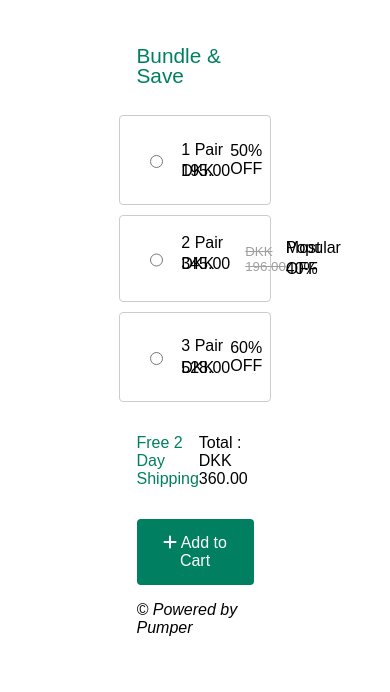
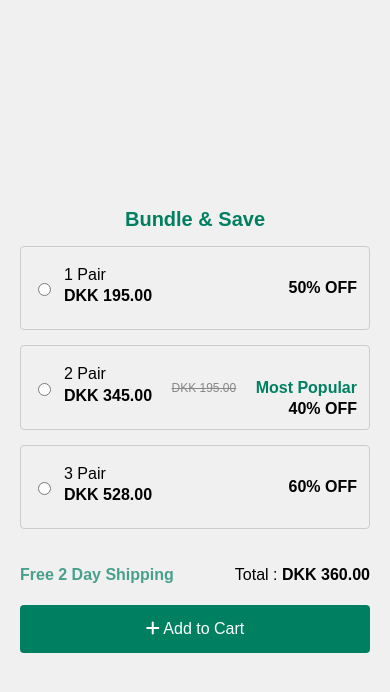
Before and after one commit to MD-Mujtaba/assessment, a plain HTML site: page index.html in a window 390 px wide. Drawn offline with Linux system fonts and the light colour scheme.

Commit message:
Responsive UI

```diff
--- a/index.html
+++ b/index.html
@@ -1,75 +1,54 @@
 <!DOCTYPE html>
 <html lang="en">
+
 <head>
     <meta charset="UTF-8">
     <meta name="viewport" content="width=device-width, initial-scale=1.0">
-    <title>Assessment</title>
     <link rel="stylesheet" href="style.css">
     <link rel="stylesheet" href="https://cdnjs.cloudflare.com/ajax/libs/font-awesome/6.0.0-beta3/css/all.min.css" />
+    <title>Assessment</title>
 </head>
+
 <body>
     <div class="card">
-        <div class="heading">
-            <h4>Bundle & Save</h4>
+        <h2>Bundle & Save</h2>
+        <div class="options">
+            <input type="radio" name="option" id="pair1" value="pair1">
+            <div class="pair">
+                <label for="pair1">1 Pair</label>
+                <h4>DKK 195.00</h4>
+            </div>
+            <span class="discount">50% OFF</span>
         </div>
-        <!-- 1st Rectangle -->
-        <div class="pair-1">
-            <div class="radio-price">
-                <input type="radio" name="pair" id="pair-1">
-                <div class="info">
-                    <h4>1 Pair</h4>
-                    <h4 class="price">DKK 195.00</h4>
-                </div>
+        <div class="options">
+            <input type="radio" name="option" id="pair2" value="pair2">
+            <div class="pair">
+                <label for="pair2">2 Pair</label>
+                <h4>DKK 345.00</h4>
             </div>
-            <div class="discount">
-                <h4>50% OFF</h4>
+            <span class="sale">DKK 195.00</span>
+            <div class="popular">
+                <h4 class="green-text">Most Popular</h4>
+                <span class="discount">40% OFF</span>
             </div>
         </div>
-        <!-- 2nd Rectangle -->
-        <div class="pair-2">
-            <div class="radio-price">
-                <input type="radio" name="pair" id="pair-1">
-                <div class="info">
-                    <h4>2 Pair</h4>
-                    <h4 class="price">DKK 345.00</h4>
-                </div>
-                <h5 class="line-through">DKK 196.00</h5>
+        <div class="options">
+            <input type="radio" name="option" id="pair3" value="pair3">
+            <div class="pair">
+                <label for="pair3">3 Pair</label>
+                <h4>DKK 528.00</h4>
             </div>
-            <div class="discount info">
-                <h4>Most Popular</h4>
-                <h4>40% OFF</h4>
-            </div>
-        </div>
-        <!-- 3rd Rectangle -->
-        <div class="pair-3">
-            <div class="radio-price">
-                <input type="radio" name="pair" id="pair-1">
-                <div class="info">
-                    <h4>3 Pair</h4>
-                    <h4 class="price">DKK 528.00</h4>
-                </div>
-            </div>
-            <div class="discount">
-                <h4>60% OFF</h4>
-            </div>
+            <span class="discount">60% OFF</span>
         </div>
         <div class="shipping">
-            <h4 class="green-text">
-                Free 2 Day Shipping
-            </h4>
-            <h4>
-                Total : <strong>DKK 360.00</strong>
-            </h4>
+            <h4 class="free-shipping">Free 2 Day Shipping</h4>
+            <label for="">Total : <strong>DKK 360.00</strong></label>
         </div>
         <button class="add-to-cart">
             <i class="fa-solid fa-plus"></i> Add to Cart
         </button>
-        <div class="copywright">
-            <p>
-                <em>&copy; Powered by Pumper</em>
-            </p>
-        </div>
     </div>
     <script src="script.js"></script>
 </body>
+
 </html>
--- a/style.css
+++ b/style.css
@@ -1,65 +1,92 @@
-*{
-    font-family: sans-serif;
-    font-weight: lighter;
+body {
+    font-family: Arial, sans-serif;
+    margin: 0;
+    padding: 0;
+    display: flex;
+    justify-content: center;
+    align-items: center;
+    height: 100vh;
+    background-color: #f0f0f0;
+  }
+
+  .card {
+    width: 400px;
+    /* border: 1px solid #ccc; */
+    /* border-radius: 8px; */
+    padding: 20px;
+    /* box-shadow: 0 2px 4px rgba(0, 0, 0, 0.1); */
+    /* background-color: #fff; */
+  }
+
+  .card h2 {
+    font-size: 20px;
+    margin-bottom: 15px;
+    text-align: center;
+    color: #007F61;
+  }
+
+  .card h4 {
+    font-size: 1rem;
 }
 
-.card {
+  .card p {
+    font-size: 16px;
+    color: #444;
+  }
+
+  .options {
     display: flex;
-    flex-direction: column;
-    justify-content: center;
     align-items: center;
-    width: 30vw;
+    gap: 5px;
+    margin-bottom: 15px;
+    border: 1px solid #ccc;
+    padding: 12px;
+    border-radius: 4px;
+  }
+
+  .options input[type="radio"] {
+    margin-right: 8px;
+  }
+
+  .options .pair{
+    line-height: 0;
+    padding-top: 1rem;
+    /* margin-left: 5px; */
+  }
+
+  .options .sale {
+    font-size: 12px;
+    color: #888;
     margin: auto;
-    padding: 10px;
-}
+    text-decoration: line-through;
+  }
 
-.heading{
-    font: lighter 1.3rem/1 "Arial", sans-serif;
-    color: #007F61;
-}
-/* ////////////////////////////////////////////////////////////////////////////////////////////// */
+  .options .green-text{
+    color: #007f61;
+  }
 
-.pair-1, .pair-2, .pair-3{
+  .options .popular{
+    line-height: 0;
+    text-align: right;
+  }
+
+  .options .discount {
+    margin-left: auto;
+    font-weight: bold;
+  }
+
+  .shipping{
     display: flex;
     justify-content: space-between;
     align-items: center;
-    width: 85%;
-    padding: 5px 25px;
-    border: 1px solid #ccc;
-    border-radius: 4px;
-    margin-bottom: 10px;
-}
+  }
 
-.info{
-    line-height: 0;
-}
+  .free-shipping{
+    color: #007F61;
+    opacity: 0.7;
+  }
 
-.radio-price{
-    display: flex;
-    justify-content: space-between;
-    gap: 15px;
-}
-
-.line-through{
-    text-decoration: line-through;
-    color: #9F9F9F
-}
-
-/* ////////////////////////////////////////////////////////////////////////////////////////////// */
-
-.shipping {
-    display: flex;
-    justify-content: space-between;
-    width: 100%;
-    margin-bottom: 10px;
-}
-
-.green-text{
-    color: #007F61;
-
-}
-
-.add-to-cart{
+  .add-to-cart{
     display: block;
     width: 100%;
     padding: 15px;
@@ -71,8 +98,3 @@
     cursor: pointer;
     border-radius: 4px;
 }
-
-.copywright{
-    color:#000000;
-    margin-left: auto;
-}
```
